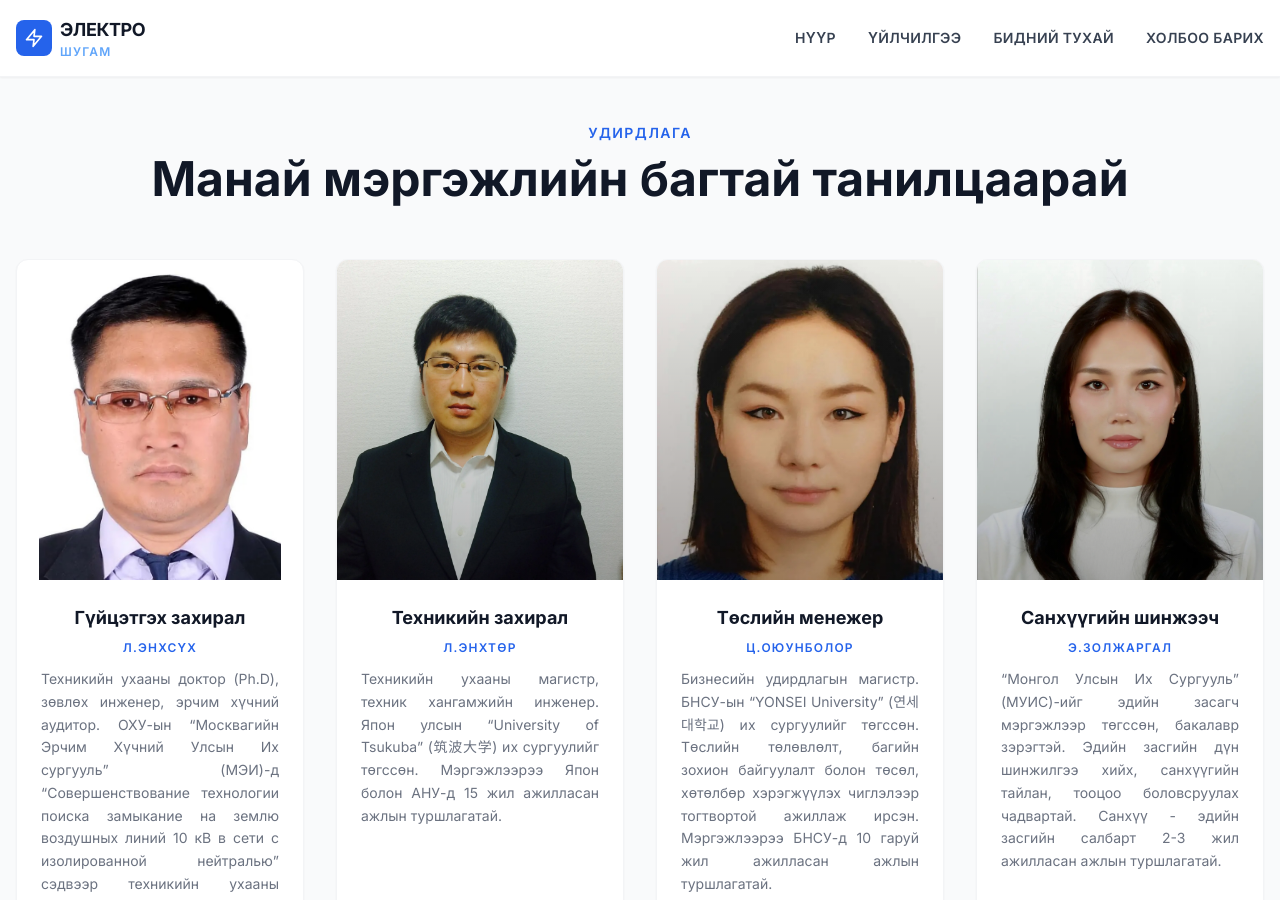
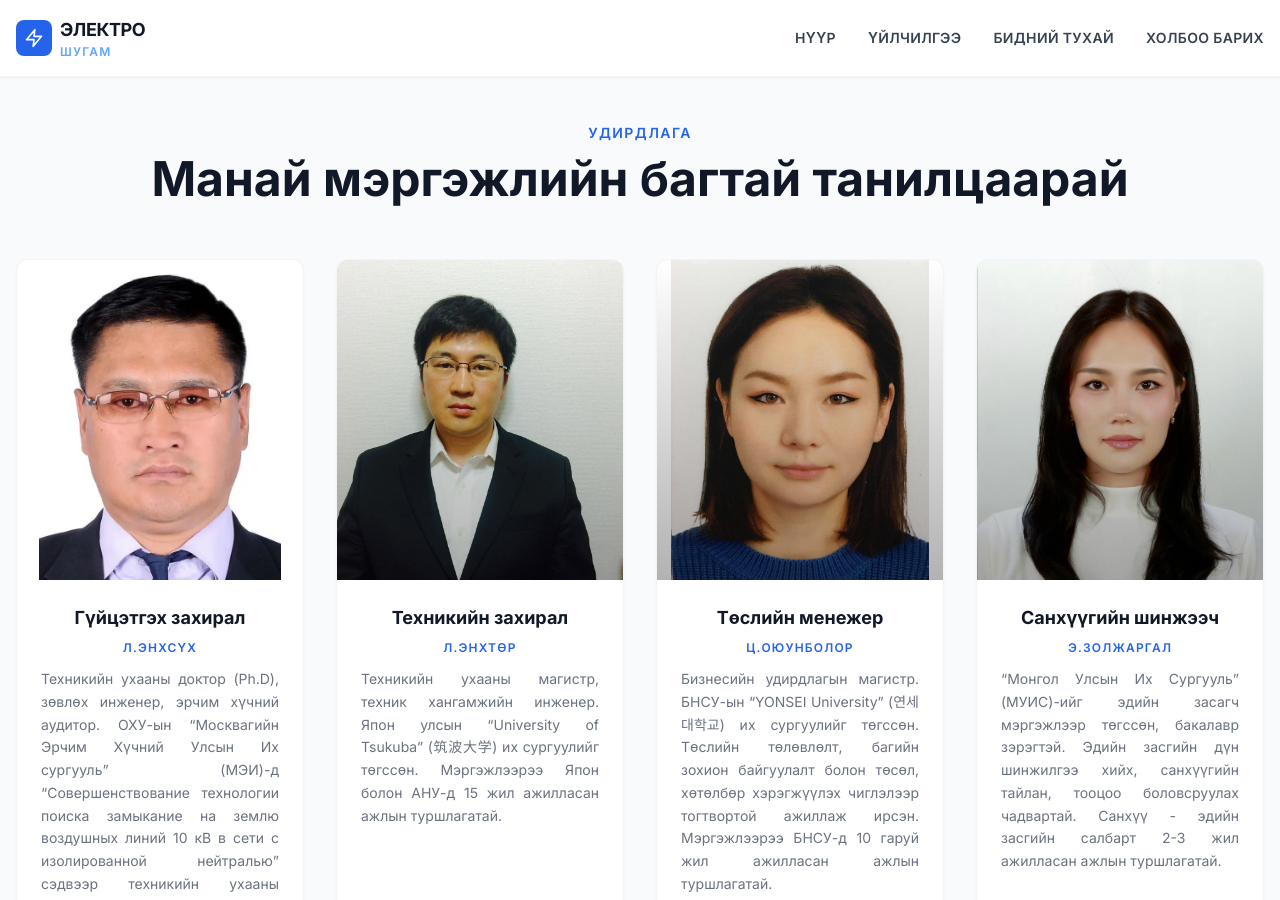
Before and after one commit to electroshugam/electroshugam_web_new, a Jekyll site: the page built from index.html, in a window 1280 px wide and 900 px high, scrolled down 3236 px. Built offline with Jekyll 4.4.1, drawn with Linux system fonts in a browser that asks for light colours; nearby versions of some CDN libraries.

Commit message:
fig update

```diff
--- a/index.html
+++ b/index.html
@@ -250,8 +250,8 @@
       <!-- Service 3 -->
       <div class="service-card group bg-white rounded-xl overflow-hidden shadow-sm hover:shadow-xl transition-all duration-300 border border-gray-100 hover:border-blue-100">
         <div class="relative h-80 overflow-hidden">
-              <img src="{{ '/media/oyunbolor_n.webp' | relative_url }}" alt="Төслийн менежер"
-                   class="service-image w-full h-full object-cover object-top">
+              <img src="{{ '/media/oyunbolor.jpg' | relative_url }}" alt="Төслийн менежер"
+                   class="service-image w-full h-full object-contain object-top">
               <div class="absolute inset-0 bg-gradient-to-t from-black/30 to-transparent"></div>
         </div>
         <div class="p-6">
```
Also changed, not shown: media/oyunbolor.jpg (added).
